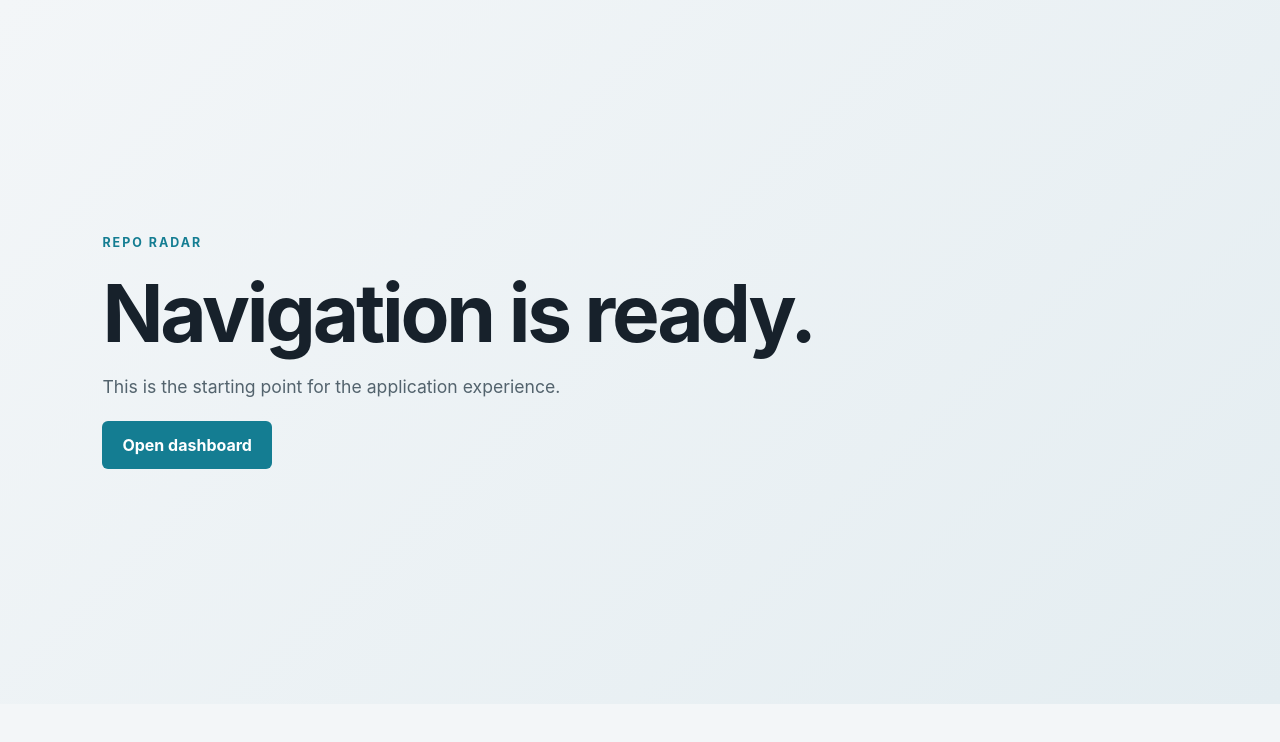
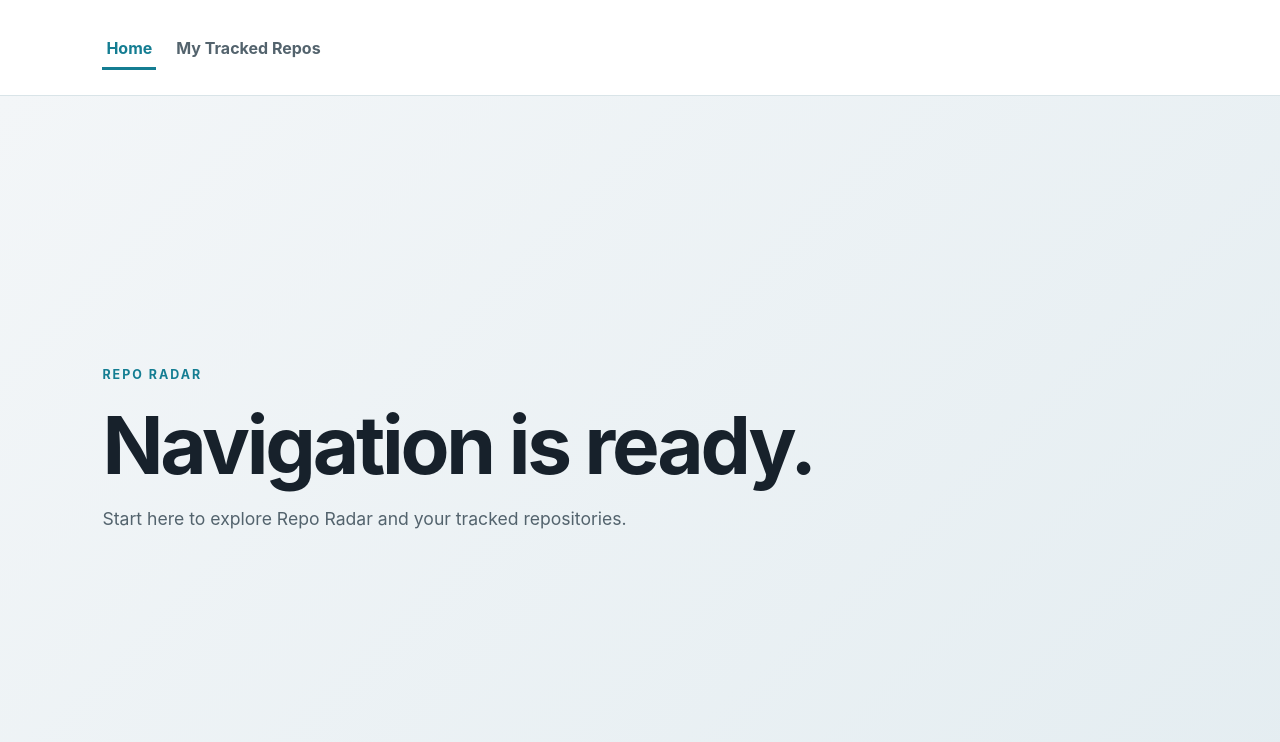
Before and after one commit to AbdullahAbdelghani/repo-radar, a React (Vite) app: page / in a window 1280 px wide. Shown: the top 742 px of the page. Built offline with nearby package versions, Linux system fonts and the light colour scheme.

Commit message:
feat: creating a navbar to navigate between core pages

```diff
--- a/src/App.tsx
+++ b/src/App.tsx
@@ -1,9 +1,11 @@
 import { BrowserRouter } from "react-router-dom";
 import AppRoutes from "./navigation/AppRoutes";
+import Navbar from "./navigation/Navbar";
 
 function App() {
   return (
     <BrowserRouter>
+      <Navbar />
       <AppRoutes />
     </BrowserRouter>
   );
--- a/src/index.css
+++ b/src/index.css
@@ -15,6 +15,32 @@ body {
 
 #root {
   min-height: 100vh;
+}
+
+.navbar {
+  display: flex;
+  align-items: center;
+  justify-content: left;
+  gap: 16px;
+  min-height: 96px;
+  box-sizing: border-box;
+  padding: 20px clamp(24px, 8vw, 128px);
+  background: #ffffff;
+  border-bottom: 1px solid #d9e4e8;
+}
+
+.nav-button {
+  border-bottom: 3px solid transparent;
+  padding: 12px 4px 9px;
+  color: #53636d;
+  font-weight: 700;
+  text-decoration: none;
+}
+
+.nav-button:hover,
+.nav-button.active {
+  border-bottom-color: #147d92;
+  color: #147d92;
 }
 
 h1 {
@@ -72,3 +98,13 @@ button {
 button:hover {
   background: #0e6173;
 }
+
+@media (max-width: 480px) {
+  .navbar {
+    align-items: flex-start;
+    flex-direction: column;
+    justify-content: center;
+    min-height: 112px;
+    gap: 4px;
+  }
+}
--- a/src/navigation/AppRoutes.tsx
+++ b/src/navigation/AppRoutes.tsx
@@ -1,12 +1,12 @@
 import { Navigate, Route, Routes } from "react-router-dom";
-import DashboardScreen from "../screens/DashboardScreen";
+import MyTrackedReposScreen from "../screens/MyTrackedReposScreen";
 import HomeScreen from "../screens/HomeScreen";
 
 function AppRoutes() {
   return (
     <Routes>
       <Route path="/" element={<HomeScreen />} />
-      <Route path="/dashboard" element={<DashboardScreen />} />
+      <Route path="/my-tracked-repos" element={<MyTrackedReposScreen />} />
       <Route path="*" element={<Navigate to="/" replace />} />
     </Routes>
   );
--- /dev/null
+++ b/src/navigation/Navbar.tsx
@@ -0,0 +1,27 @@
+import { NavLink } from "react-router-dom";
+
+function Navbar() {
+  return (
+    <nav className="navbar" aria-label="Primary navigation">
+      <NavLink
+        className={({ isActive }) =>
+          isActive ? "nav-button active" : "nav-button"
+        }
+        to="/"
+        end
+      >
+        Home
+      </NavLink>
+      <NavLink
+        className={({ isActive }) =>
+          isActive ? "nav-button active" : "nav-button"
+        }
+        to="/my-tracked-repos"
+      >
+        My Tracked Repos
+      </NavLink>
+    </nav>
+  );
+}
+
+export default Navbar;
--- a/src/screens/DashboardScreen.tsx
+++ /dev/null
@@ -1,20 +0,0 @@
-import { useNavigate } from "react-router-dom";
-
-function DashboardScreen() {
-  const navigate = useNavigate();
-
-  return (
-    <main className="screen">
-      <p className="eyebrow">Dashboard</p>
-      <h1>Your repository overview starts here.</h1>
-      <p className="description">
-        Add repository data, Redux state, and charts to this route next.
-      </p>
-      <button type="button" onClick={() => navigate(-1)}>
-        Back to home
-      </button>
-    </main>
-  );
-}
-
-export default DashboardScreen;
--- a/src/screens/HomeScreen.tsx
+++ b/src/screens/HomeScreen.tsx
@@ -1,16 +1,11 @@
-import { Link } from "react-router-dom";
-
 function HomeScreen() {
   return (
     <main className="screen">
       <p className="eyebrow">Repo Radar</p>
       <h1>Navigation is ready.</h1>
       <p className="description">
-        This is the starting point for the application experience.
+        Start here to explore Repo Radar and your tracked repositories.
       </p>
-      <Link className="button-link" to="/dashboard">
-        Open dashboard
-      </Link>
     </main>
   );
 }
--- /dev/null
+++ b/src/screens/MyTrackedReposScreen.tsx
@@ -0,0 +1,13 @@
+function MyTrackedReposScreen() {
+  return (
+    <main className="screen">
+      <p className="eyebrow">My Tracked Repos</p>
+      <h1>Your tracked repositories live here.</h1>
+      <p className="description">
+        Add repositories to keep an eye on their activity and progress.
+      </p>
+    </main>
+  );
+}
+
+export default MyTrackedReposScreen;
```
